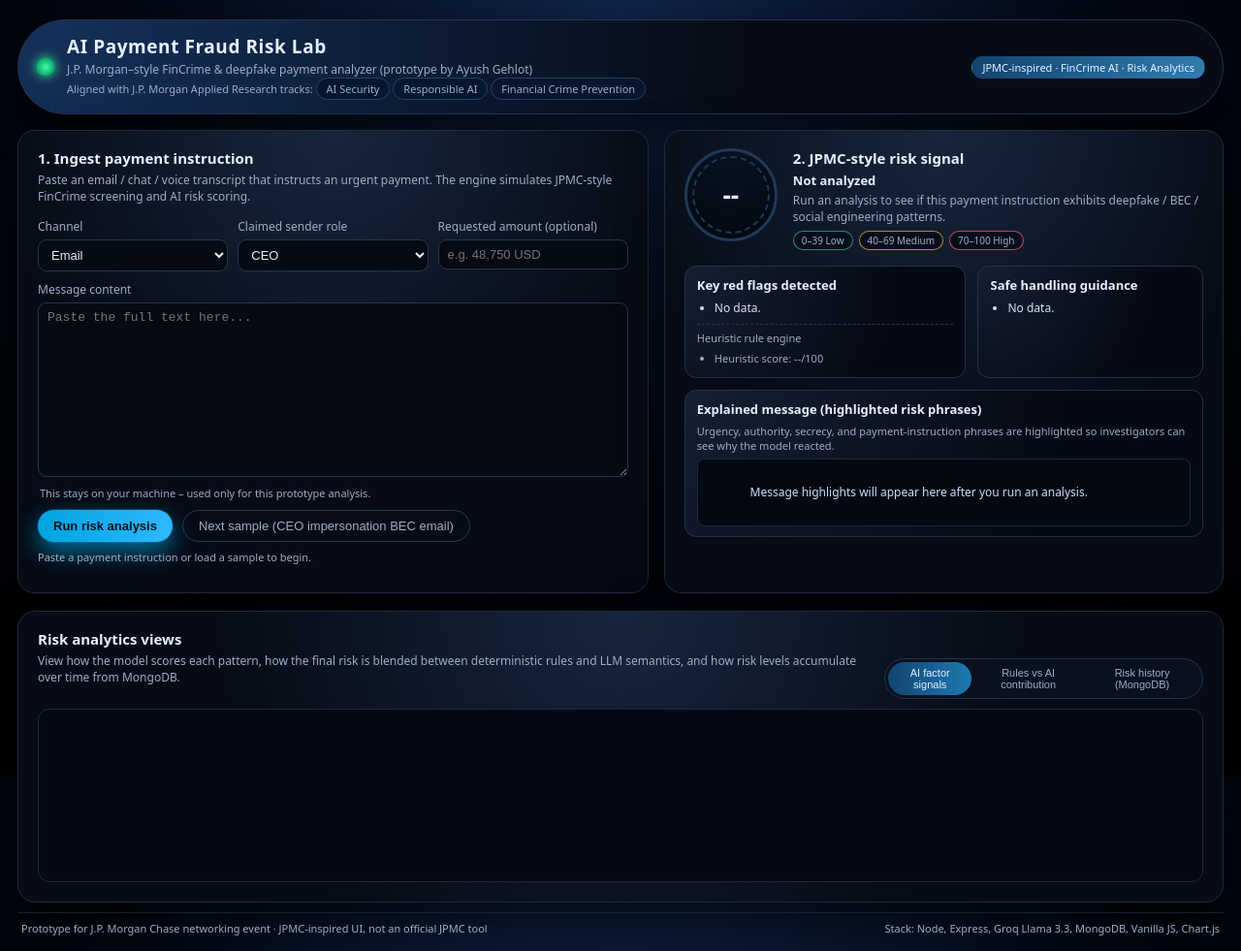
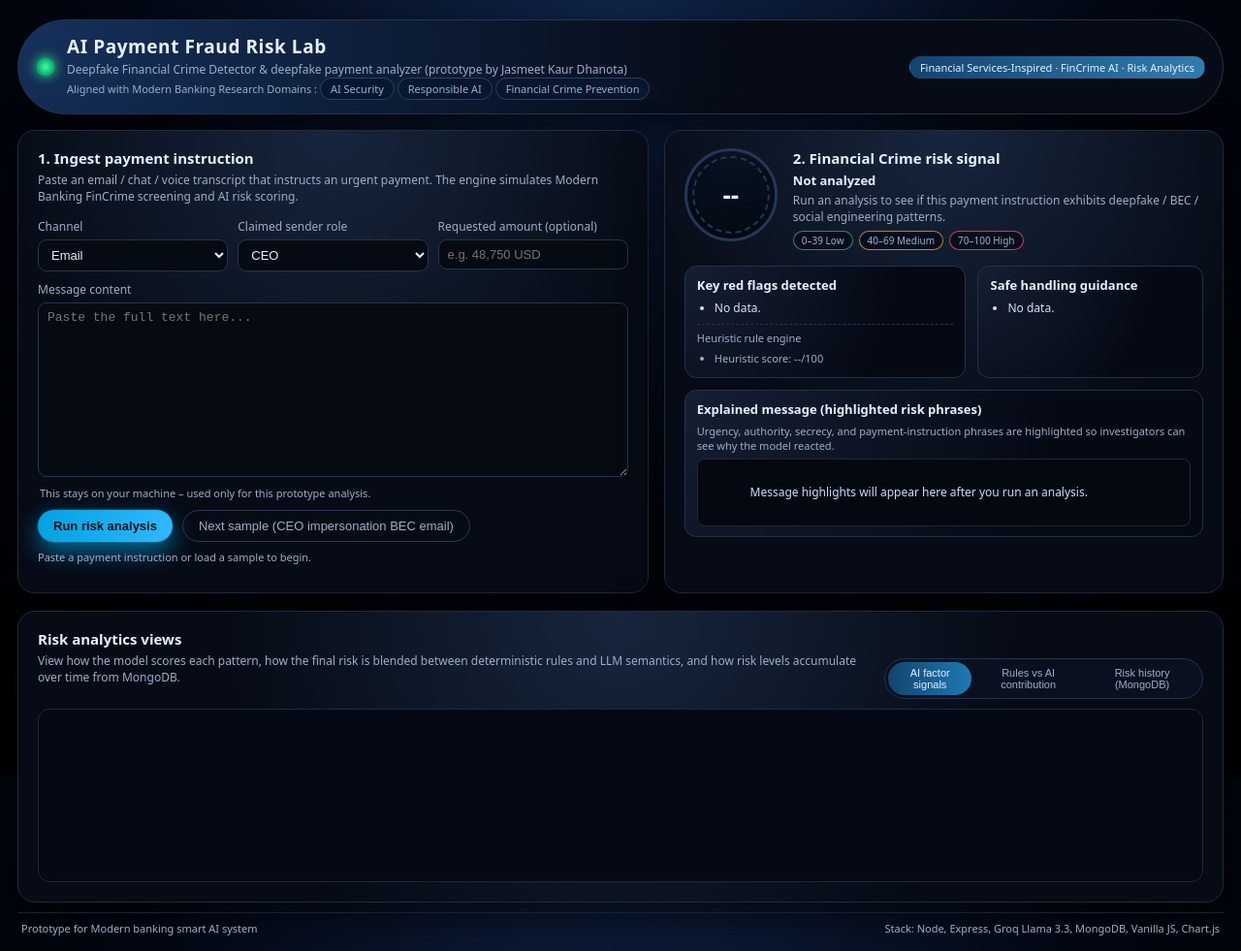
Before and after one commit to jasmeetdhanota/Deepfake-Financial-Crime-Detector, a website: page frontend/index.html in a window 1280 px wide. Shown: the whole page at 97% size. Drawn offline with nearby package versions, Linux system fonts and the light colour scheme; no server answers.

Commit message:
Prepared frontend for Vercel deployment

```diff
--- a/public/index.html
+++ b/frontend/index.html
@@ -18,10 +18,10 @@
           <div class="title-block">
             <h1>AI Payment Fraud Risk Lab</h1>
             <p class="subtitle">
-              J.P. Morgan–style FinCrime &amp; deepfake payment analyzer
-              (prototype by Ayush Gehlot)<br />
+              Deepfake Financial Crime Detector &amp; deepfake payment analyzer
+              (prototype by Jasmeet Kaur Dhanota)<br />
               <span class="subtitle-small">
-                Aligned with J.P. Morgan Applied Research tracks:
+                Aligned with Modern Banking Research Domains :
                 <span class="chip chip-link">AI Security</span>
                 <span class="chip chip-link">Responsible AI</span>
                 <span class="chip chip-link">Financial Crime Prevention</span>
@@ -31,8 +31,8 @@
         </div>
         <div class="top-right">
           <span class="chip chip-pill"
-            >JPMC-inspired · FinCrime AI · Risk Analytics</span
-          >
+            >Financial Services-Inspired · FinCrime AI · Risk Analytics
+          </span>
         </div>
       </header>
 
@@ -42,8 +42,8 @@
           <h2 class="panel-title">1. Ingest payment instruction</h2>
           <p class="panel-caption">
             Paste an email / chat / voice transcript that instructs an urgent
-            payment. The engine simulates JPMC-style FinCrime screening and AI
-            risk scoring.
+            payment. The engine simulates Modern Banking FinCrime screening and
+            AI risk scoring.
           </p>
 
           <div class="field-row">
@@ -108,7 +108,7 @@
               <div class="score-inner" id="riskScoreNumber">--</div>
             </div>
             <div class="score-text">
-              <h2 class="panel-title">2. JPMC-style risk signal</h2>
+              <h2 class="panel-title">2. Financial Crime risk signal</h2>
               <p id="riskScoreLabel" class="risk-label">Not analyzed</p>
               <p id="riskScoreDescription" class="risk-description">
                 Run an analysis to see if this payment instruction exhibits
@@ -196,8 +196,7 @@
       <!-- Footer -->
       <footer class="footer">
         <div class="footer-left">
-          Prototype for J.P. Morgan Chase networking event · JPMC-inspired UI,
-          not an official JPMC tool
+          Prototype for Modern banking smart AI system
         </div>
         <div class="footer-right">
           Stack: Node, Express, Groq Llama 3.3, MongoDB, Vanilla JS, Chart.js
```
Also changed, not shown: frontend/script.js (renamed from public/script.js), frontend/styles.css (renamed from public/styles.css).
